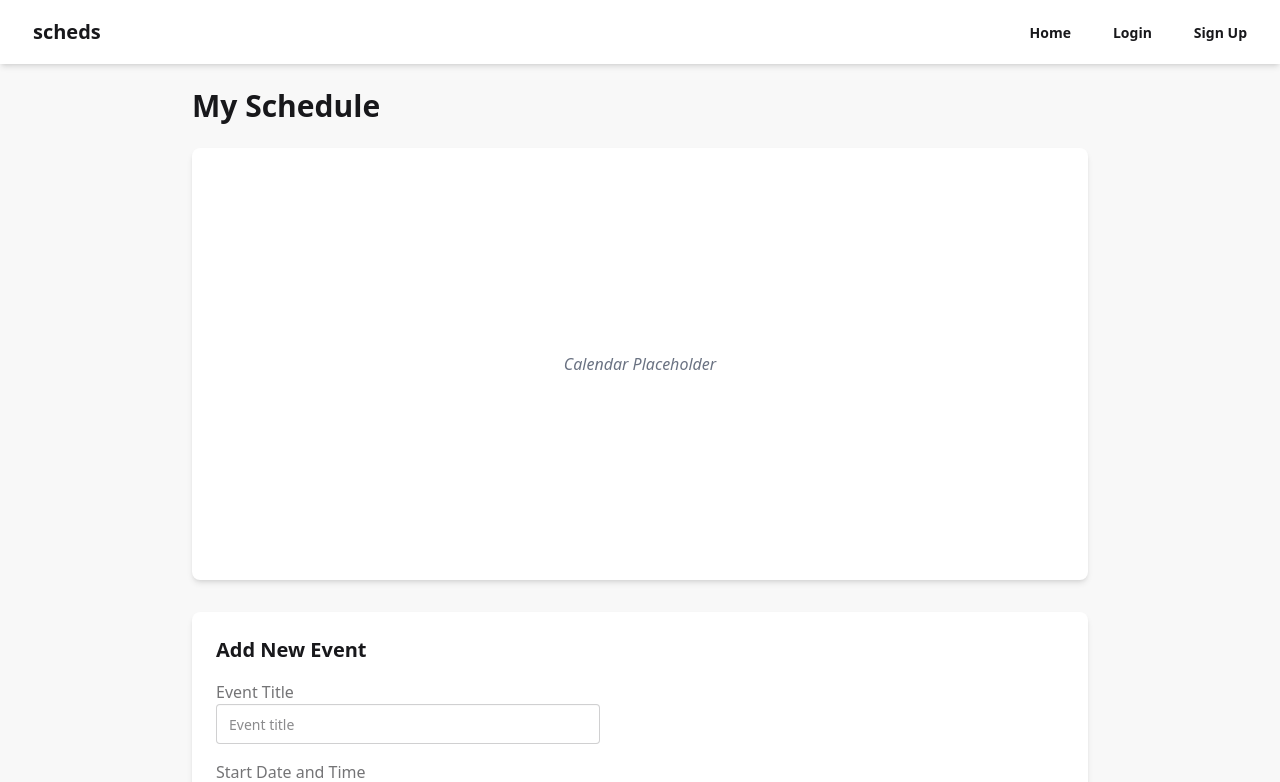
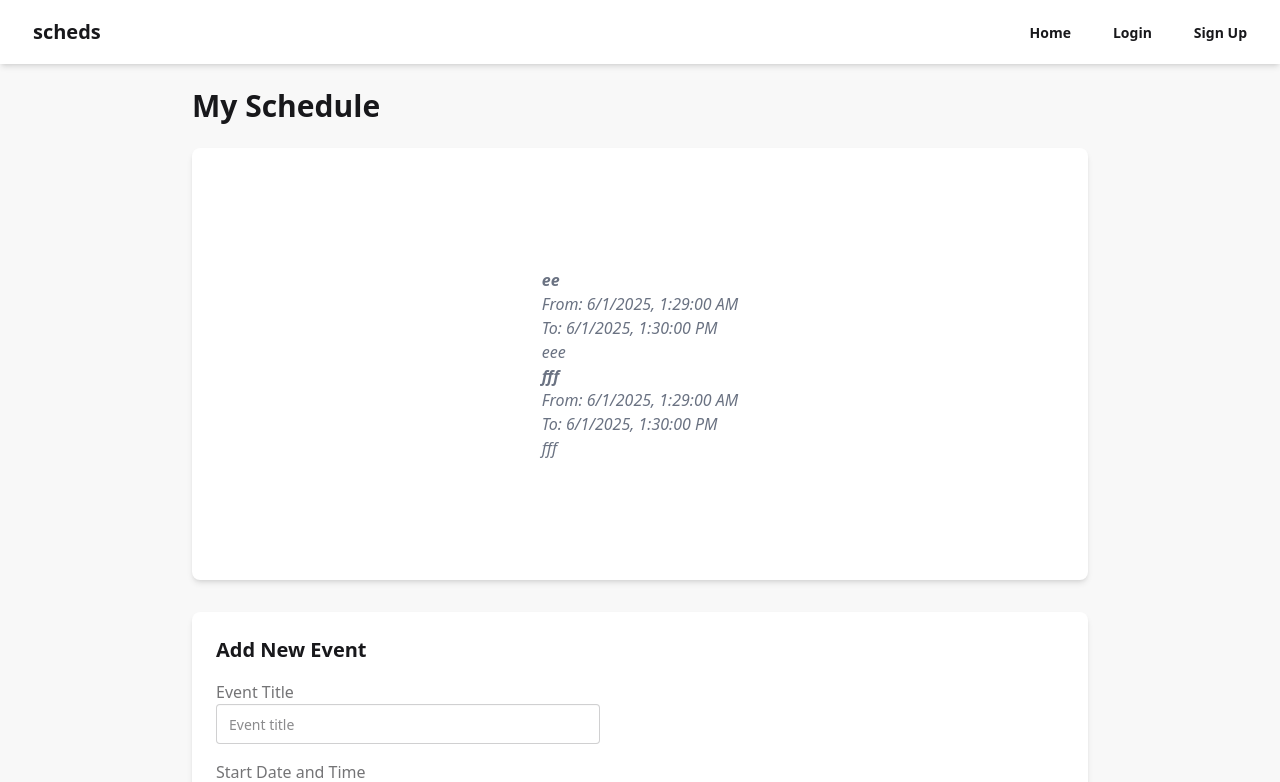
Before and after one commit to ngmhprogramming/scheds-frontend, a React (Vite) app: page /schedule in a window 1280 px wide. Shown: the top 782 px of the page. Built offline with nearby package versions, Linux system fonts and the light colour scheme.

Commit message:
Mock for loading event data

```diff
--- a/src/routes/Schedule.tsx
+++ b/src/routes/Schedule.tsx
@@ -4,18 +4,17 @@ import Navbar from './components/Navbar';
 import Footer from './components/Footer';
 import API from './api';
 
+type Event = {
+	id: number,
+	title: string;
+	start: string;
+	end: string;
+	description: string;
+}
+
 const Schedule = () => {
 	const navigate = useNavigate();
 	const location = useLocation();
-
-	const [success, setSuccess] = useState<string | null>(null);
-
-	useEffect(() => {
-		if (location.state && (location.state as any).success) {
-			setSuccess((location.state).success);
-			window.history.replaceState({}, document.title);
-		}
-	}, [location.state])
 
 	const [form, setForm] = useState({
 		title: "",
@@ -23,7 +22,29 @@ const Schedule = () => {
 		end: "",
 		description: "",
 	});
+	const [events, setEvents] = useState<Event[]>([]);
+	const [success, setSuccess] = useState<string | null>(null);
 	const [error, setError] = useState("");
+	const [loading, setLoading] = useState(false);
+
+	useEffect(() => {
+		if (location.state && (location.state as any).success) {
+			setSuccess((location.state).success);
+			window.history.replaceState({}, document.title);
+		}
+	}, [location.state]);
+
+	const fetchEvents = async () => {
+		setLoading(true);
+		setError("");
+		const eventData = await API.getEvents();
+		setEvents(eventData);
+		setLoading(false);
+	};
+
+	useEffect(() => {
+		fetchEvents();
+	}, []);
 
 	const localToUTC = (localDateString: string) => {
 		const localDate = new Date(localDateString);
@@ -86,7 +107,22 @@ const Schedule = () => {
 
 					<div className="bg-base-100 shadow-md rounded-lg p-6 mb-8">
 						<div className="h-96 flex items-center justify-center text-gray-500 italic">
-							Calendar Placeholder
+							{loading && (
+								<span className="loading loading-bars loading-xl"></span>
+							)}
+							{!loading && (
+								<ul>
+									{events.length === 0 && <li>No events found.</li>}
+									{events.map((event) => (
+										<li key={event.id}>
+											<strong>{event.title}</strong> <br />
+											From: {new Date(event.start).toLocaleString()} <br />
+											To: {new Date(event.end).toLocaleString()} <br />
+											{event.description && <em>{event.description}</em>}
+										</li>
+									))}
+								</ul>
+							)}
 						</div>
 					</div>
 
--- a/src/routes/api/schedule.ts
+++ b/src/routes/api/schedule.ts
@@ -22,3 +22,26 @@ export const createEvent = async (data: CreateEventData) => {
 		});
 	return res;
 };
+
+export const getEvents = async () => {
+	const sleep = (ms: number) => new Promise((r) => setTimeout(r, ms));
+	await sleep(2000);
+
+	return [
+		{id: 0, title: 'ee', start: '2025-06-01T01:29:00.000Z', end: '2025-06-01T13:30:00.000Z', description: 'eee'},
+		{id: 1, title: 'fff', start: '2025-06-01T01:29:00.000Z', end: '2025-06-01T13:30:00.000Z', description: 'fff'},
+	];
+	const backendAddress = import.meta.env.VITE_APP_BACKEND_ADDRESS;
+	const res = await axios.get(backendAddress + "schedule/get-events",
+		{
+			headers: { 'Content-Type': 'multipart/form-data' },
+			withCredentials: true
+		})
+		.then(res => {
+			return res.data;
+		})
+		.catch(() => {
+			return { error: "API is down!"}
+		});
+	return res;
+};
```
